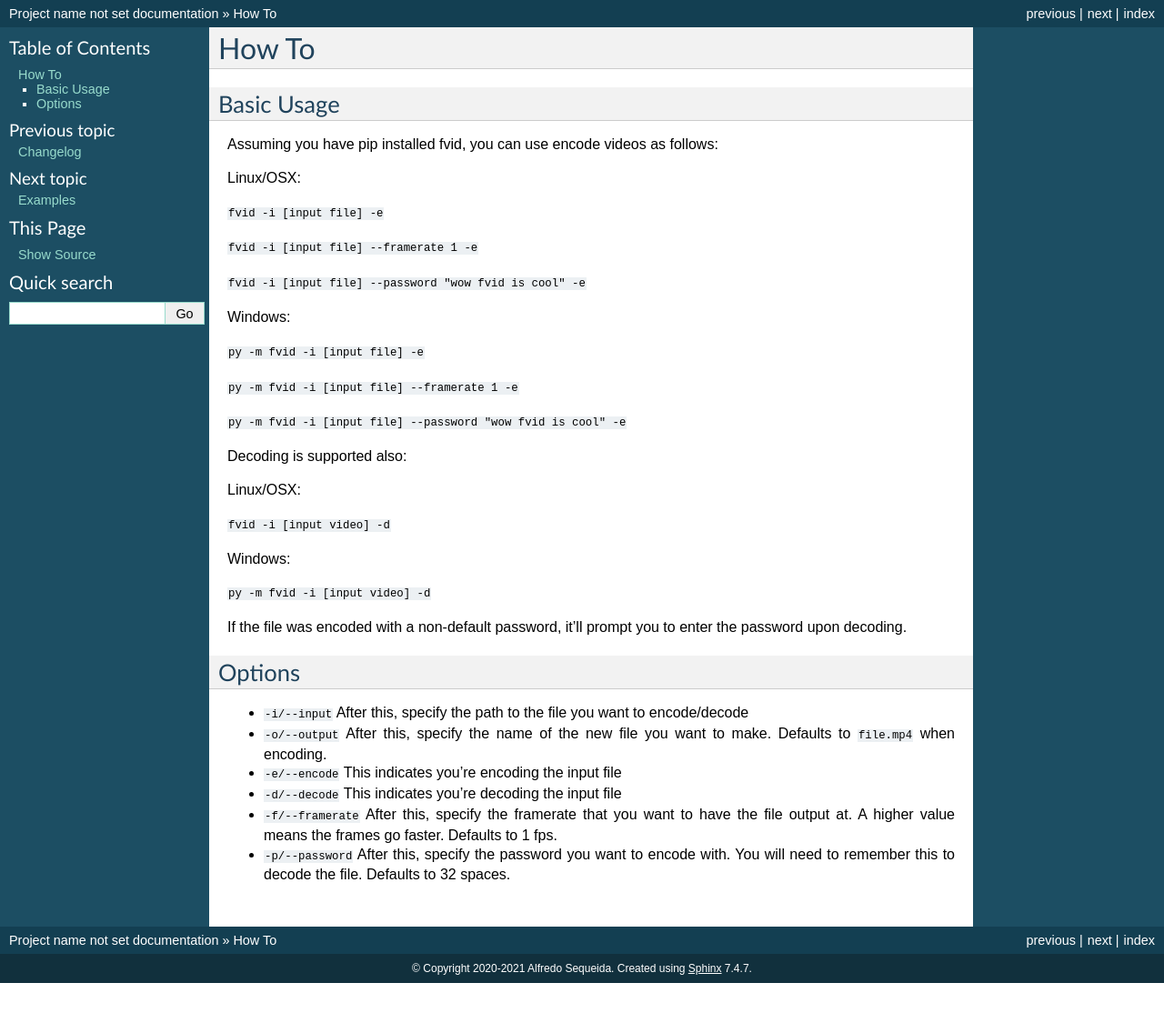
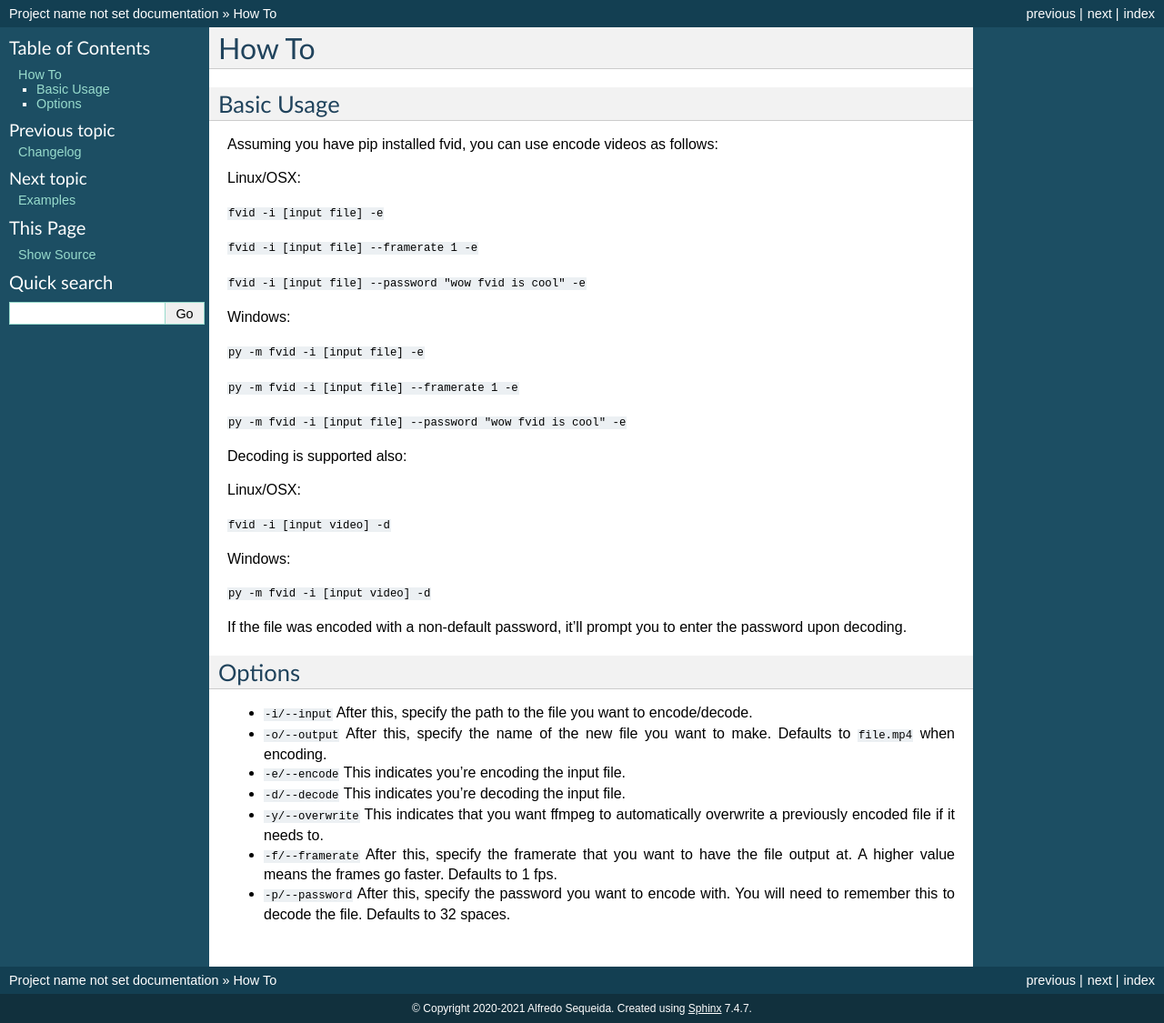
Before and after one commit to AlfredoSequeida/fvid, a Sphinx documentation site: the page built from docs/source/howto.rst, in a window 1280 px wide. Shown: the whole page at 91% size. Built offline with Sphinx 7.4.7, drawn with Linux system fonts in a browser that asks for light colours; pages that are not in the unit, such as notebooks, are missing from menus; before the commit the page ends 1081 px from its top, so only the background shows below that.

Commit message:
Update docs

```diff
--- a/docs/source/howto.rst
+++ b/docs/source/howto.rst
@@ -39,9 +39,10 @@ If the file was encoded with a non-default password, it'll prompt you to enter t
 Options
 =======
 
-* ``-i/--input`` After this, specify the path to the file you want to encode/decode
+* ``-i/--input`` After this, specify the path to the file you want to encode/decode.
 * ``-o/--output`` After this, specify the name of the new file you want to make. Defaults to ``file.mp4`` when encoding.
-* ``-e/--encode`` This indicates you're encoding the input file
-* ``-d/--decode`` This indicates you're decoding the input file
+* ``-e/--encode`` This indicates you're encoding the input file.
+* ``-d/--decode`` This indicates you're decoding the input file.
+* ``-y/--overwrite`` This indicates that you want ffmpeg to automatically overwrite a previously encoded file if it needs to.
 * ``-f/--framerate`` After this, specify the framerate that you want to have the file output at. A higher value means the frames go faster. Defaults to 1 fps.
 * ``-p/--password`` After this, specify the password you want to encode with. You will need to remember this to decode the file. Defaults to 32 spaces.
```
